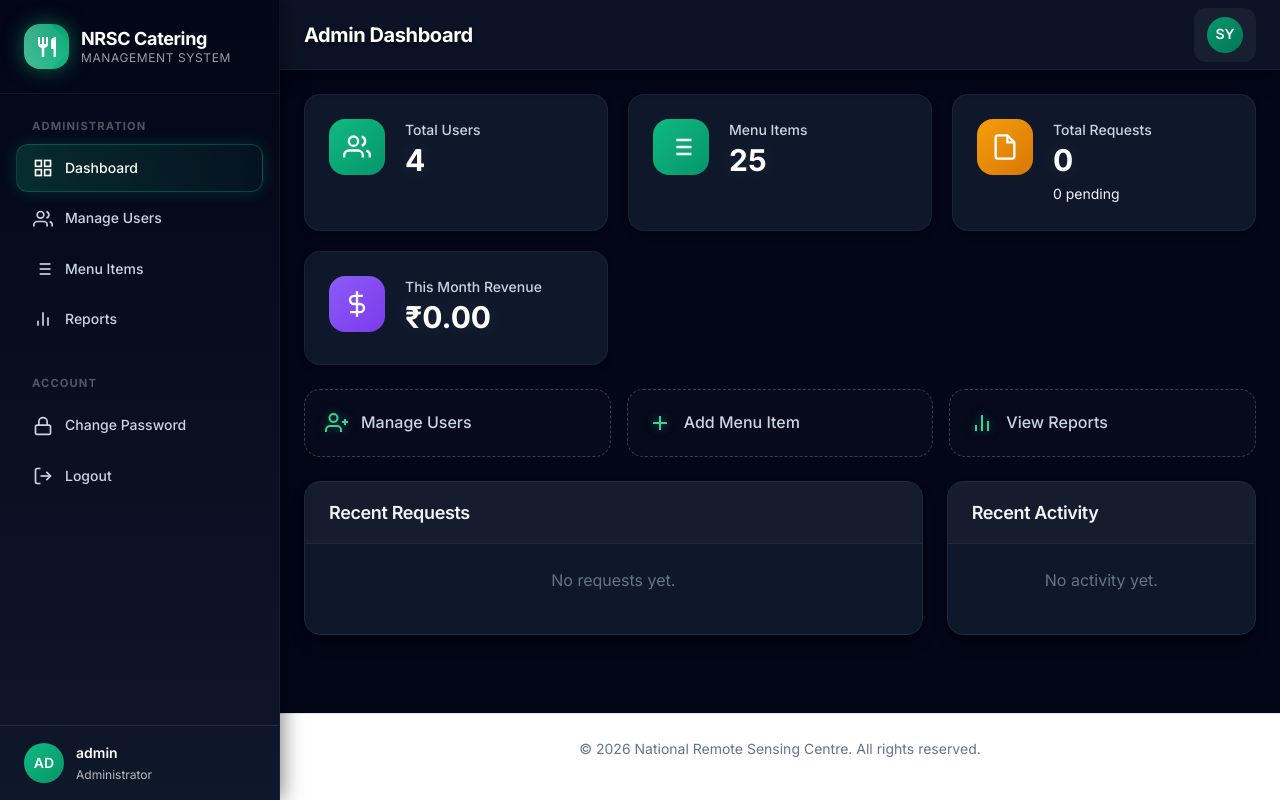
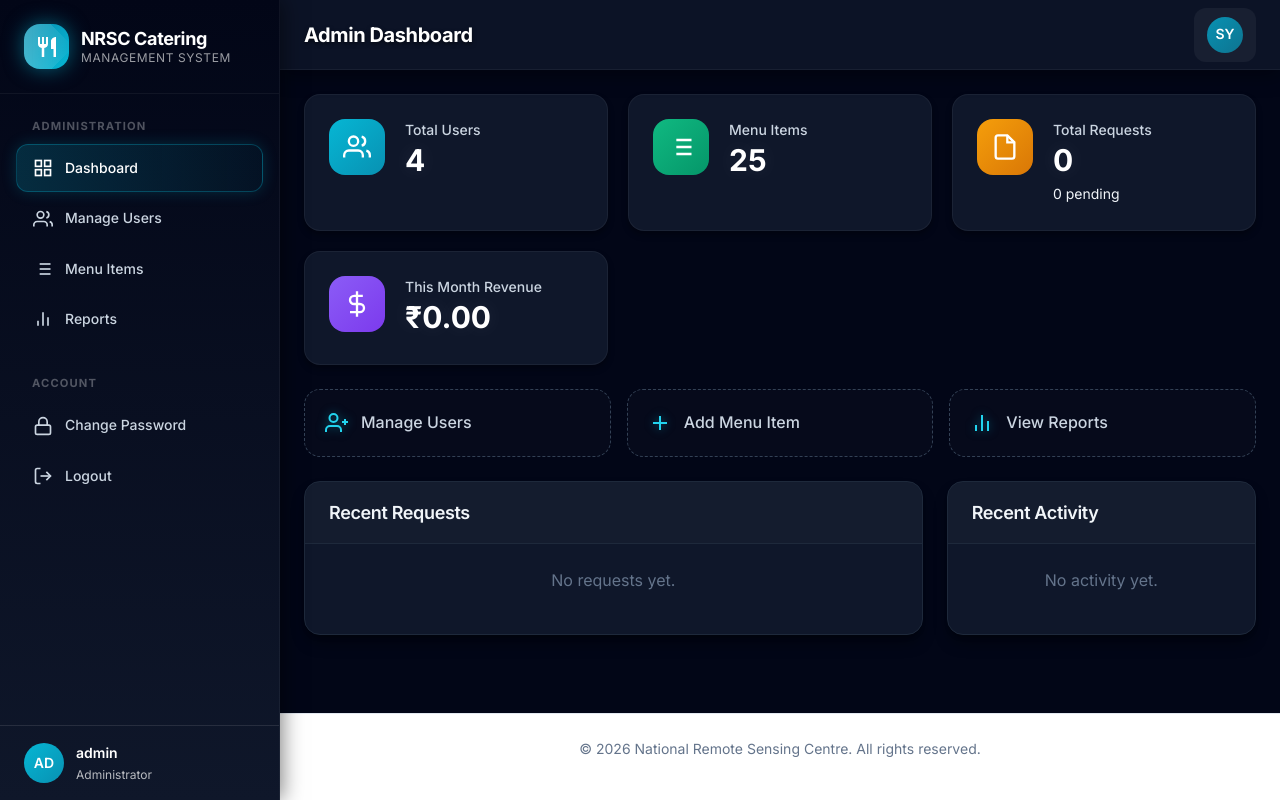
Before and after one commit to revanth05-tech/Nrsc_catering_System, a PHP site: page /catering_system/admin/dashboard.php in a window 1280 px wide. Run offline with PHP 8.4, Linux system fonts and the light colour scheme; a user stored in the database is signed in; data comes from the database, SQL or seed files in the repository; data that the repository does not hold is empty.

Commit message:
changes to sea theme

```diff
--- a/assets/css/dashboard.css
+++ b/assets/css/dashboard.css
@@ -47,7 +47,7 @@
     display: flex;
     align-items: center;
     justify-content: center;
-    box-shadow: 0 0 20px rgba(16, 185, 129, 0.5);
+    box-shadow: 0 0 20px rgba(6, 182, 212, 0.5);
     position: relative;
     overflow: hidden;
 }
@@ -140,10 +140,10 @@
 }
 
 .nav-link.active {
-    background: linear-gradient(90deg, rgba(16, 185, 129, 0.2) 0%, rgba(16, 185, 129, 0.05) 100%);
+    background: linear-gradient(90deg, rgba(6, 182, 212, 0.2) 0%, rgba(6, 182, 212, 0.05) 100%);
     color: white;
-    border: 1px solid rgba(16, 185, 129, 0.3);
-    box-shadow: 0 0 15px rgba(16, 185, 129, 0.2);
+    border: 1px solid rgba(6, 182, 212, 0.3);
+    box-shadow: 0 0 15px rgba(6, 182, 212, 0.2);
 }
 
 .nav-link svg {
@@ -487,16 +487,16 @@
 
 .quick-action-btn:hover {
     border-color: var(--primary-400);
-    background: rgba(16, 185, 129, 0.1);
+    background: rgba(6, 182, 212, 0.1);
     color: white;
-    box-shadow: 0 0 15px rgba(16, 185, 129, 0.1);
+    box-shadow: 0 0 15px rgba(6, 182, 212, 0.1);
 }
 
 .quick-action-btn svg {
     width: 24px;
     height: 24px;
     color: var(--primary-400);
-    filter: drop-shadow(0 0 5px rgba(16, 185, 129, 0.5));
+    filter: drop-shadow(0 0 5px rgba(6, 182, 212, 0.5));
 }
 
 /* ============================================
@@ -561,7 +561,7 @@
 .request-icon {
     width: 44px;
     height: 44px;
-    background: rgba(16, 185, 129, 0.1);
+    background: rgba(6, 182, 212, 0.1);
     border-radius: var(--radius-lg);
     display: flex;
     align-items: center;
@@ -749,7 +749,7 @@
 
 .form-section-title svg {
     color: var(--primary-400);
-    filter: drop-shadow(0 0 5px rgba(16, 185, 129, 0.5));
+    filter: drop-shadow(0 0 5px rgba(6, 182, 212, 0.5));
 }
 
 /* Item Selector */
--- a/assets/css/main.css
+++ b/assets/css/main.css
@@ -5,19 +5,19 @@
    CSS VARIABLES / DESIGN TOKENS
    ============================================ */
 :root {
-    /* Primary Colors - Emerald Green */
-    --primary-900: #064e3b;
-    --primary-800: #065f46;
-    --primary-700: #047857;
-    --primary-600: #059669;
-    --primary-500: #10b981;
-    --primary-400: #34d399;
-    --primary-300: #6ee7b7;
-    --primary-200: #a7f3d0;
-    --primary-100: #d1fae5;
-    --primary-50: #ecfdf5;
+    /* Primary Colors - Ocean Cyan */
+    --primary-900: #083344;
+    --primary-800: #155e75;
+    --primary-700: #0e7490;
+    --primary-600: #0891b2;
+    --primary-500: #06b6d4;
+    --primary-400: #22d3ee;
+    --primary-300: #67e8f9;
+    --primary-200: #a5f3fc;
+    --primary-100: #cffafe;
+    --primary-50: #ecfeff;
 
-    /* Bright/Neon Accents - Yellow/Gold */
+    /* Bright/Neon Accents - Sunlight Gold */
     --accent-500: #eab308;
     --accent-400: #facc15;
     --accent-300: #fde047;
@@ -226,7 +226,7 @@ input:focus,
 select:focus,
 textarea:focus {
     border-color: var(--primary-400);
-    box-shadow: 0 0 0 4px rgba(16, 185, 129, 0.2);
+    box-shadow: 0 0 0 4px rgba(6, 182, 212, 0.2);
     background: var(--gray-700);
     transform: translateY(-1px);
 }
@@ -297,13 +297,13 @@ select {
 .btn-primary {
     background: linear-gradient(135deg, var(--primary-600) 0%, var(--primary-500) 100%);
     color: white;
-    box-shadow: 0 0 10px rgba(16, 185, 129, 0.4);
+    box-shadow: 0 0 10px rgba(6, 182, 212, 0.4);
     border: 1px solid rgba(255, 255, 255, 0.1);
 }
 
 .btn-primary:hover {
     background: linear-gradient(135deg, var(--primary-500) 0%, var(--primary-400) 100%);
-    box-shadow: 0 0 20px rgba(16, 185, 129, 0.6);
+    box-shadow: 0 0 20px rgba(6, 182, 212, 0.6);
 }
 
 .btn-secondary {
```
